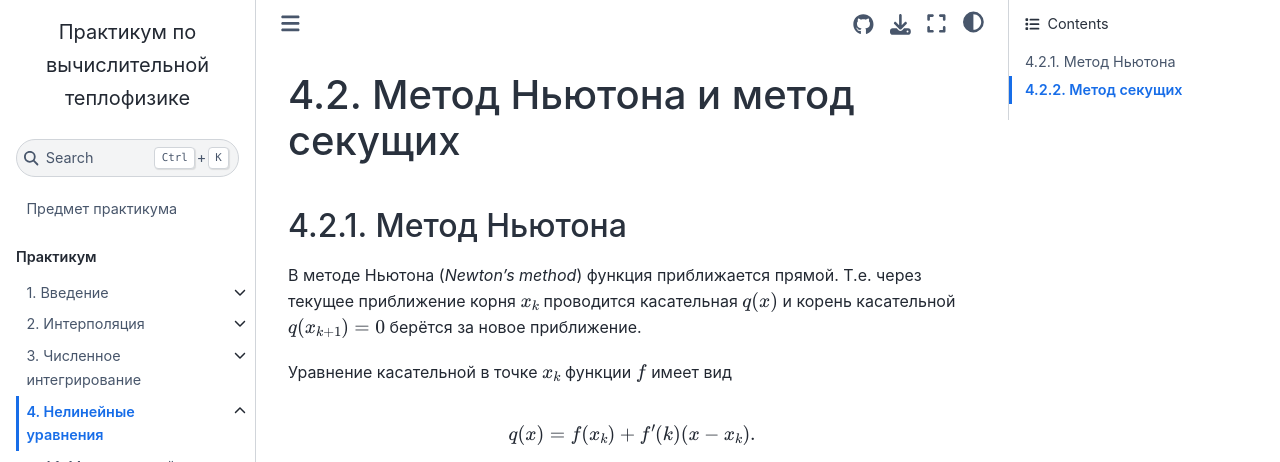
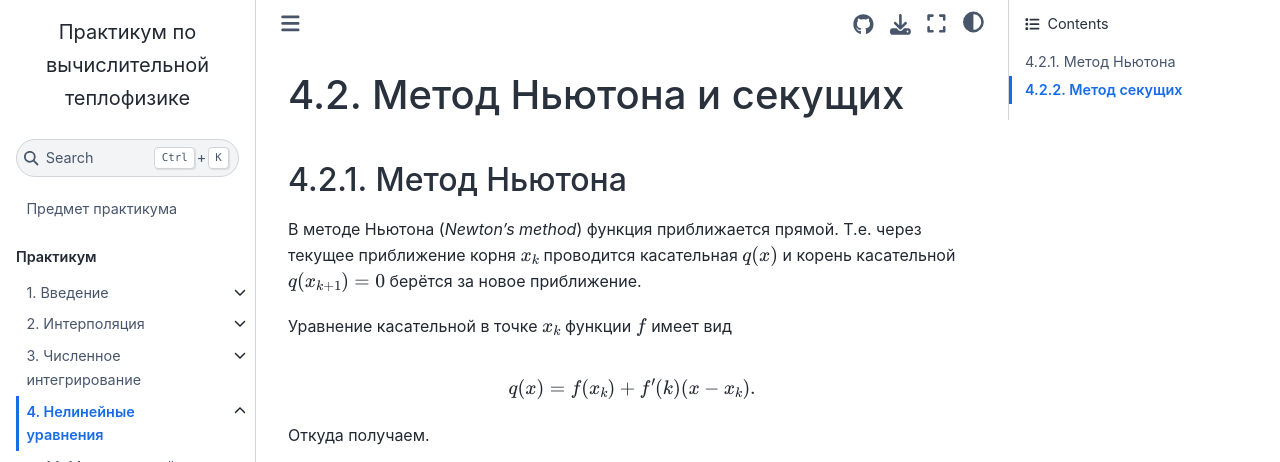
Before and after one commit to stepanzh/computational_thermodynamics, a Jupyter Book: the page built from book/nlroot/newton_secant.md, in a window 1280 px wide and 900 px high, cut to the strip 0-462 px from the top of the window. Built offline with Jupyter Book 1.0.4 settings and Sphinx 7.4.7 and the Sphinx Book theme 1.1.4, drawn with Linux system fonts in a browser that asks for light colours; some of the changed text lies outside the part shown.

Commit message:
Rename page title

````diff
--- a/book/nlroot/newton_secant.md
+++ b/book/nlroot/newton_secant.md
@@ -16,7 +16,7 @@ kernelspec:
 include("../src.jl")
 ```
 
-# Метод Ньютона и метод секущих
+# Метод Ньютона и секущих
 
 ## Метод Ньютона
 
````
